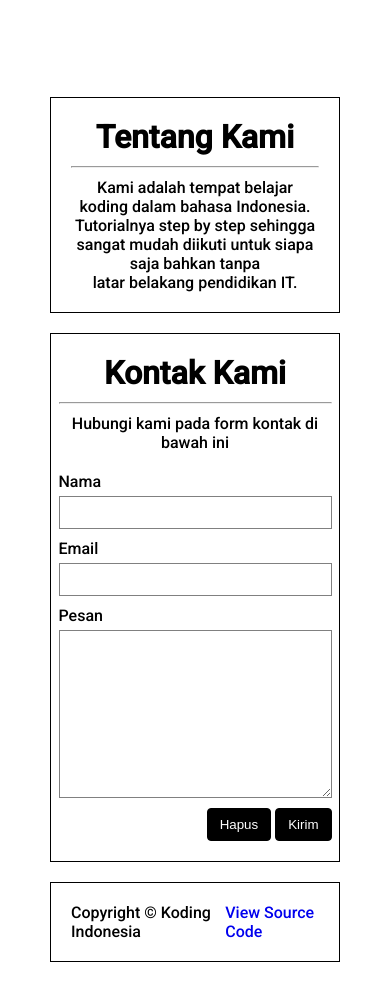
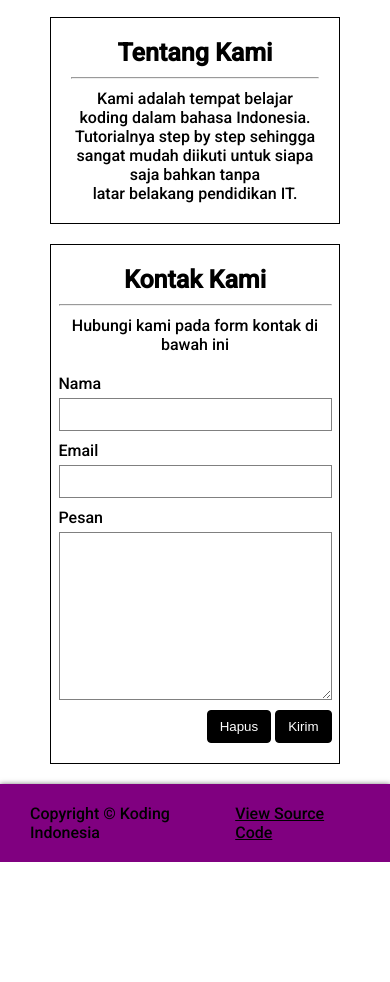
Before and after one commit to fatahkbm123/Landing_page, a plain HTML site: page index.html in a window 390 px wide. Shown: the part 603-1585 px from the top of the page. After the commit the page ends 1465 px from the top, so only its background shows below. Drawn offline with nearby package versions, Linux system fonts and the light colour scheme.

Commit message:
completed

```diff
--- a/index.html
+++ b/index.html
@@ -78,10 +78,15 @@
     </div>
 
     <footer>
-      <p>Copyright © Koding Indonesia</p>
-      <a target="_blank" href="https://github.com/fatahkbm123/Landing_page"
-        >View Source Code</a
-      >
+      <div class="footer">
+        <p>Copyright © Koding Indonesia</p>
+        <a
+          style="color: black"
+          target="_blank"
+          href="https://github.com/fatahkbm123/Landing_page"
+          >View Source Code</a
+        >
+      </div>
     </footer>
 
     <!-- Icon Font Awesome -->
--- a/style.css
+++ b/style.css
@@ -40,32 +40,31 @@ nav ul {
 
 nav ul li {
   text-align: center;
-  background: white;
-  border: 1px solid white;
-  padding: 8px 12px;
-  border-radius: 4px;
-  transition: background 0.3s ease-in;
   cursor: pointer;
+  display: inline-block;
 }
 
-nav ul li:hover {
+nav ul li a:hover {
   background: none;
-}
-
-nav ul li:hover > a {
   color: white;
 }
 
 nav ul li a {
+  transition: background 0.3s ease-in;
+  border-radius: 4px;
+  padding: 8px 12px;
+  border: 1px solid white;
+  background: white;
+  display: block;
   color: black;
   width: 100%;
   height: 100%;
   text-decoration: none;
-  display: inline-block;
 }
 
 .container-home {
-  margin: 100px 50px;
+  margin: 0px 50px;
+  margin-top: 100px;
   height: 500px;
   border: 1px solid black;
   display: flex;
@@ -76,7 +75,8 @@ nav ul li a {
 }
 
 .container-about {
-  margin: 20px 50px;
+  margin: 0px 50px;
+  margin-top: 20px;
   padding: 20px;
   border: 1px solid black;
   text-align: center;
@@ -164,11 +164,14 @@ textarea:focus {
 }
 
 footer {
+  background-color: purple;
+  box-shadow: 0 0 5px rgba(0, 0, 0, 0.5);
+}
+
+footer .footer {
+  padding: 20px 30px;
   display: flex;
   justify-content: space-between;
-  padding: 20px;
-  border: 1px solid black;
-  margin: 20px 50px;
 }
 
 span {
@@ -208,9 +211,6 @@ span.active {
 .nav-responsive li a {
   color: white;
   text-transform: uppercase;
-}
-
-a {
   text-decoration: none;
 }
 
@@ -219,6 +219,10 @@ a {
 }
 
 @media (max-width: 776px) {
+  h1 {
+    font-size: 25px;
+  }
+
   nav ul {
     display: none;
   }
```
